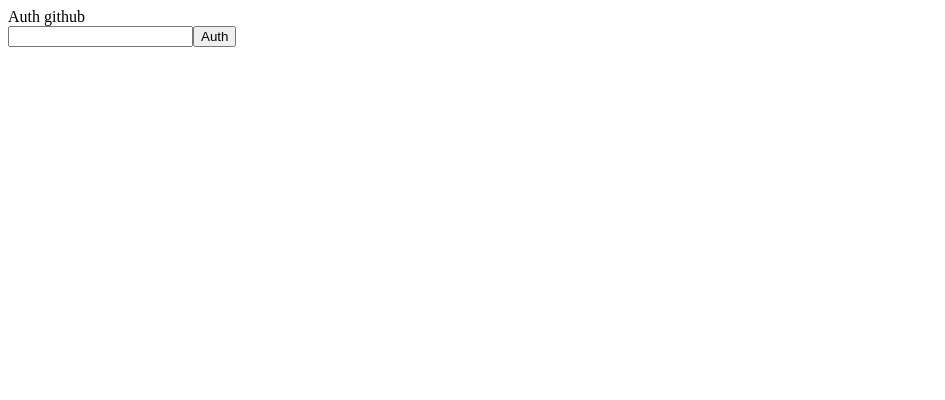
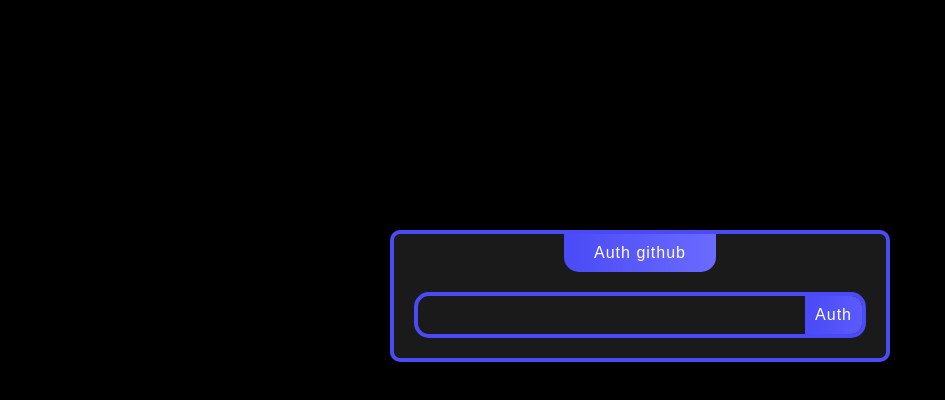
Before and after one commit to InikonZS/ghubviewer, a React app: page / in a window 1280 px wide. Shown: the top 400 px of the page, without its empty margins (0-945 px from the left). Built offline with nearby package versions, Linux system fonts and the light colour scheme.

Commit message:
add styles

```diff
--- a/src/components/authPage/AuthPage.css
+++ b/src/components/authPage/AuthPage.css
@@ -1,3 +1,96 @@
 .AuthPage{
+    position: fixed;
+    display: flex;
+    justify-content: center;
+    align-items: center;
+    height: 100%;
+    width: 100%;
+    overflow: hidden;
+}
+
+.AuthPage_content_wrap{
+    padding-top: 30px;
+    height: 100%;
+    width: 100%;
+    max-height: 400px;
+    max-width: 500px;
+}
+
+.AuthPage_content{
+    width: 100%;
+    background-color: #1a1a1a;
+    border: 4px solid #4a4af7;
+    border-radius: 10px;
+    margin-bottom: 20px;
+    display: flex;
+    flex-direction: column;
+    justify-content: center;
+    align-items: center;
+    gap: 20px;
+}
+
+.AuthPage_title{
+    padding: 10px 30px;
+    background: linear-gradient(90deg, #4a4af7, #6b6bff);
+    border-radius: 0 0 15px 15px;
+    letter-spacing: 1px;
+    font-size: 16px;
+    user-select: none;
+}
+
+.AuthPage_form{
+    padding: 0px 0px;
+    background-color: #1a1a1a;
+    border: 4px solid #4a4af7;
+    border-radius: 15px;
+    letter-spacing: 1px;
+    font-size: 16px;
+    margin-bottom: 20px;
+    display: flex;
+    gap: 0px;
+    width: calc(100% - 40px);
+}
+
+.AuthPage_input{
+    color: #9797ff;
+    background-color: #0000;
+    border-radius: 10px;
+    padding: 10px;
+    border: none;
+    width: 100%;
+    letter-spacing: 0;
+    font-size: 15px;
+}
+
+.AuthPage_input:focus{
+    outline: none;
+}
+
+.AuthPage_submit{
+    padding: 10px 10px;
+    border: none;
+    background: linear-gradient(90deg, #4a4af7, #6b6bff);
+    background-size: calc(200%);
+    border-radius: 0 11px 11px 0;
+    transition-duration: 400ms;
+    background-position: 0%;
+    letter-spacing: 1px;
+    font-size: 16px;
+    cursor: pointer;
+}
+
+.AuthPage_submit:hover{
+    background-position: 100%
+}
+
+.AuthPage_error{
 
 }
+
+.AuthPage_loading{
+
+}
+
+.AuthPage_title{
+
+}
--- a/src/components/authPage/AuthPage.tsx
+++ b/src/components/authPage/AuthPage.tsx
@@ -16,20 +16,22 @@
     }, [userInfo]);
 
     return <div className="AuthPage">
-        <div>
+        <div className="AuthPage_content_wrap">
+            <div className="AuthPage_content">
+                <div className="AuthPage_title">
                     Auth github
                 </div>
                 {userInfo && <div>{JSON.stringify(userInfo)}</div>}
-        {authError &&  <div>{authError}</div>}
-        {loading && <div>loading...</div>}
-        <div>
-            <form onSubmit={(e)=>{
+                {authError && <div className="AuthPage_error">{authError}</div>}
+                {loading && <div className="AuthPage_loading">loading...</div>}
+                <form className="AuthPage_form" onSubmit={(e)=>{
                     e.preventDefault();
                     dispatch(authGithubByPersonalToken(tokenValue))
                 }}>
-                <input value={tokenValue} onChange={(e)=>setTokenValue(e.target.value)} />
-                <button type="submit">Auth</button>
+                    <input className="AuthPage_input" value={tokenValue} onChange={(e)=>setTokenValue(e.target.value)} />
+                    <button className="AuthPage_submit" type="submit">Auth</button>
                 </form>
             </div>
         </div>
+    </div>
 }
--- a/src/components/editRepoPopup/EditRepoPopup.css
+++ b/src/components/editRepoPopup/EditRepoPopup.css
@@ -0,0 +1,86 @@
+.EditRepoPopup_shadow{
+    position: fixed;
+    top: 0;
+    left: 0;
+    width: 100%;
+    height: 100%;
+    background-color: #0009;
+    display: flex;
+    justify-content: center;
+    align-items: center;
+}
+
+.EditRepoPopup{
+    padding: 10px 10px;
+    padding-top: 0;
+    background-color: #1a1a1a;
+    border: 4px solid #4a4af7;
+    border-radius: 15px;
+    letter-spacing: 1px;
+    font-size: 16px;
+    margin-bottom: 20px;
+    display: flex;
+    gap: 0px;
+    width: calc(100% - 40px);
+    max-width: 440px;
+    flex-direction: column;
+    align-items: center;
+    gap: 10px;
+}
+
+.EditRepoPopup_title{
+    padding: 10px 30px;
+    background: linear-gradient(90deg, #4a4af7, #6b6bff);
+    border-radius: 0 0 15px 15px;
+    letter-spacing: 1px;
+    font-size: 16px;
+    user-select: none;
+}
+
+.EditRepoPopup_form{
+    display: flex;
+    flex-direction: column;
+    gap: 18px;
+    width: 100%;
+}
+
+.EditRepoPopup_form_block{
+    width: 100%;
+    display: flex;
+    flex-direction: column;
+    border: 1px solid #585899;
+    border-radius: 15px;
+    padding: 10px;
+    padding-top: 0px;
+}
+
+.EditRepoPopup_form_block_title{
+    width: fit-content;
+    padding: 0px 5px;
+    background-color: #1a1a1a;
+    position: relative;
+    left: -5px;
+    top: -6px;
+    height: 10px;
+    line-height: 10px;
+    font-size: 12px;
+    color: #585899;
+}
+
+.EditRepoPopup_form_block_input{
+    background-color: #2220;
+    border: none;
+    resize: none;
+    padding: 0px;
+    font-size: 15px;
+    border-radius: 7px;
+    color: #9797ff;
+}
+
+.EditRepoPopup_form_block_input:focus{
+    outline: none;
+}
+
+.EditRepoPopup_actionList{
+    display: flex;
+}
--- a/src/components/mainPage/MainPage.css
+++ b/src/components/mainPage/MainPage.css
@@ -1,3 +1,82 @@
 .MainPage{
+    display: flex;
+    flex-direction: column;
+    align-items: center;
+    width: 100%;
+}
 
+.MainPage_repoList{
+    display: flex;
+    flex-direction: column;
+    max-width: 638px;
+    width: 100%;
 }
+
+.MainPage_createRepo{
+    padding: 10px 15px;
+    border: none;
+    background: linear-gradient(90deg, #2c2cd3, #6b6bff);
+    background-size: calc(200%);
+    border-radius: 0;
+    transition-property: background;
+    transition-duration: 400ms;
+    background-position: 0%;
+    letter-spacing: 1px;
+    font-size: 14px;
+    cursor: pointer;
+    border-radius: 11px;
+}
+
+.MainPage_logout{
+    padding: 8px 15px;
+    border: none;
+    background: linear-gradient(90deg, #2c2cd3, #6b6bff);
+    background-size: calc(200%);
+    border-radius: 0;
+    transition-property: background;
+    transition-duration: 400ms;
+    background-position: 0%;
+    letter-spacing: 1px;
+    font-size: 14px;
+    cursor: pointer;
+    border-radius: 0 0 0 11px
+}
+
+.MainPage_controls{
+    display: flex;
+    width: 100%;
+    max-width: 638px;
+    margin-bottom: 10px;
+}
+
+.MainPage_header{
+    display: flex;
+    gap: 10px;
+    justify-content: space-between;
+    align-items: flex-start;
+    width: 100%;
+    max-width: 760px;
+    margin-bottom: 10px;
+    width: 100%;
+    background-color: /*#1a1a1a*/#0000;
+    border: 3px solid #2f2f70;
+    border-radius: 0 0 15px 15px;
+    border-top: none;
+    padding: 0px 0px;
+}
+
+.MainPage_userAvatar{
+    width: 42px;
+    height: 42px;
+    background-size: contain;
+    background-position: center;
+    background-repeat: no-repeat;
+    border-radius: 100%;
+}
+
+.MainPage_userData{
+    display: flex;
+    align-items: center;
+    padding: 10px;
+    gap: 10px;
+}
--- a/src/components/mainPage/MainPage.tsx
+++ b/src/components/mainPage/MainPage.tsx
@@ -22,20 +22,28 @@
         }
     }, [userInfo]);
     return <div className="MainPage">
-        main
-        <button onClick={()=>{
-            //dispatch(githubAuthSlice.actions.logout());
-            setShowEditRepoPopup(true);
-            setEditRepoItem(null);
-        }}>create new repo</button>
+        <div className="MainPage_header">
+            <div className="MainPage_userData">
+                <div className="MainPage_userAvatar" style={{backgroundImage: `url(${userInfo.avatar_url})`}}></div>
+                <div className="MainPage_userLogin">
+                    {userInfo.login}
+                </div>
+            </div>
+            <button className="MainPage_logout" onClick={()=>{
+                dispatch(githubAuthSlice.actions.logout());
+                dispatch(routesSlice.actions.navigate('auth'));
+            }}>logout</button>
+        </div>
 
-        <button onClick={()=>{
-            dispatch(githubAuthSlice.actions.logout());
-            dispatch(routesSlice.actions.navigate('auth'));
-        }}>logout</button>
+        <div className="MainPage_controls">
+            <button className="MainPage_createRepo" onClick={()=>{
+                //dispatch(githubAuthSlice.actions.logout());
+                setShowEditRepoPopup(true);
+                setEditRepoItem(null);
+            }}>Create repo</button>
+        </div>
 
-
-        {repos && <div>{repos.map((repo: Array<any>)=><RepoItem
+        {repos && <div className="MainPage_repoList">{repos.map((repo: Array<any>)=><RepoItem
             repo={repo}
             onEdit={()=>{
                 setShowEditRepoPopup(true);
--- a/src/components/repoItem/RepoItem.css
+++ b/src/components/repoItem/RepoItem.css
@@ -1,19 +1,75 @@
 .RepoItem{
+    width: 100%;
+    background-color: #1a1a1a;
+    border: 3px solid /*#4a4af7*/ #2f2f70;
+    border-radius: 15px;
+    margin-bottom: 10px;
+    display: flex;
+    justify-content: space-between;
+    align-items: flex-end;
+    gap: 10px;
+}
 
+.RepoItem_repoInfo{
+    display: flex;
+    flex-direction: column;
+    padding: 10px 10px;
+    gap: 10px;
+    color: #5872d0;
 }
 
 .RepoItem_name{
-
+    margin: 0;
+    font-size: 18px;
 }
 
 .RepoItem_description{
-
+    margin: 0;
+    font-size: 14px;
 }
 
 .RepoItem_statList{
-
+    display: flex;
+    gap: 5px;
 }
 
 .RepoItem_stat{
+    font-size: 14px;
+}
 
+.RepoItem_actionList{
+    display: flex;
+    gap: 0px;
+    padding: 1px 2px;
 }
+
+.RepoItem_action{
+    padding: 8px 15px;
+    border: none;
+    background: linear-gradient(90deg, #2c2cd3, #6b6bff);
+    background-size: calc(200%);
+    border-radius: 0;
+    transition-property: background;
+    transition-duration: 400ms;
+    background-position: 0%;
+    letter-spacing: 1px;
+    font-size: 14px;
+    cursor: pointer;
+}
+
+.RepoItem_action:first-child{
+    border-radius: 11px 0 0 0px;
+    clip-path: polygon(0 0, 100% 0, calc(100% - 10px) 100%, 0 100%);
+    padding-right: 17px;
+}
+
+.RepoItem_action:last-child{
+    border-radius: 0 0px 11px 0;
+    clip-path: polygon(10px 0, 100% 0, 100% 100%, 0 100%);
+    padding-left: 17px;
+    margin-left: -7px;
+}
+
+.RepoItem_action:hover{
+    background-position: 100%;
+}
--- a/src/components/repoItem/RepoItem.tsx
+++ b/src/components/repoItem/RepoItem.tsx
@@ -9,6 +9,7 @@
 
 export const RepoItem = ({repo, onDelete, onEdit}: IRepoItemProps)=>{
     return <div className="RepoItem">
+        <div className="RepoItem_repoInfo">
             <h3 className="RepoItem_name">
                 <a href={repo.html_url} target="_blank" rel="noopener noreferrer">
                 {repo.name}
@@ -28,13 +29,14 @@
                 </span>
                 )}
             </div>
+        </div>
         <div className="RepoItem_actionList">
             <button className="RepoItem_action" onClick={()=>{
                 onEdit()
-            }}>edit</button>
+            }}>Edit</button>
             <button className="RepoItem_action" onClick={()=>{
                 onDelete()
-            }}>delete</button>
+            }}>Delete</button>
         </div>
     </div>
 }
--- a/src/style.css
+++ b/src/style.css
@@ -0,0 +1,14 @@
+*, *::after, *::before{
+    box-sizing: border-box;
+    font-family: inherit;
+    letter-spacing: inherit;
+    font-size: inherit;
+    color: inherit;
+}
+
+body{
+    margin: 0;
+    font-family: Arial, Helvetica, sans-serif;
+    background-color: #000;
+    color: #fff;
+}
```
Also changed, not shown: src/components/editRepoPopup/EditRepoPopup.tsx (+19 -15 lines). Lines whose indentation alone changed are shown as unchanged.
